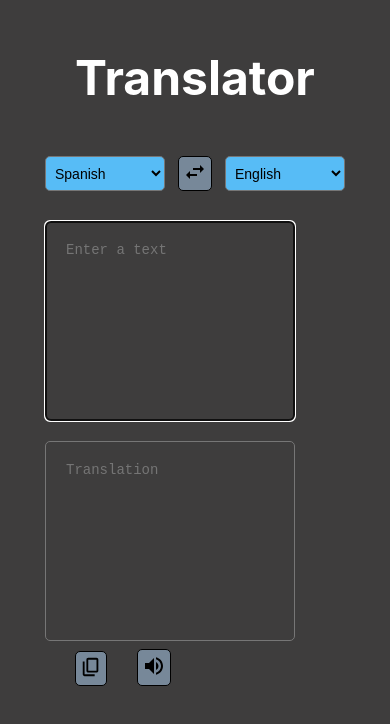
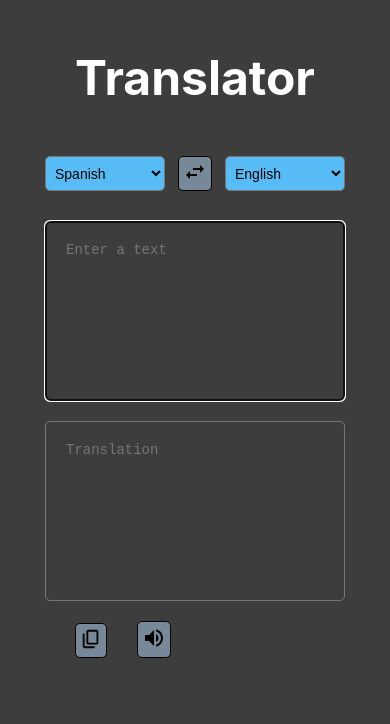
Before and after one commit to elialcodes/translator, a React (Vite) app: page / in a window 390 px wide. Shown: the top 724 px of the page. Built offline with nearby package versions, Linux system fonts and the light colour scheme.

Commit message:
styling childre loading

```diff
--- a/src/App.css
+++ b/src/App.css
@@ -44,10 +44,7 @@
 
 .div-textarea {
   width: 250px;
-  height: 200px;
-
-  /* background-color: transparent; */
-  /* border-radius: 5px; */
+  height: 250px;
 }
 
 .textarea {
@@ -59,6 +56,10 @@
   color: white;
   border-radius: 5px;
   resize: none;
+}
+
+.loading {
+  color: lightpink;
 }
 
 .arrows-button {
@@ -119,8 +120,18 @@
     gap: 20px;
   }
 
+  .div-textarea {
+    width: 100%;
+    height: 180px;
+  }
+
   .textarea {
     width: 100%;
+    height: 180px;
     font-size: 14px;
   }
+
+  .icon-button {
+    margin-top: 20px;
+  }
 }
--- a/src/App.tsx
+++ b/src/App.tsx
@@ -98,7 +98,7 @@ function App() {
           <TextArea type="from" value={fromText} onChange={setFromText} />
           <div>
             <TextArea type="to" loading={loading} value={result} readOnly>
-              <span>...Loading</span>
+              <span className="loading">Loading...</span>
             </TextArea>
             <div>
               <button
```
